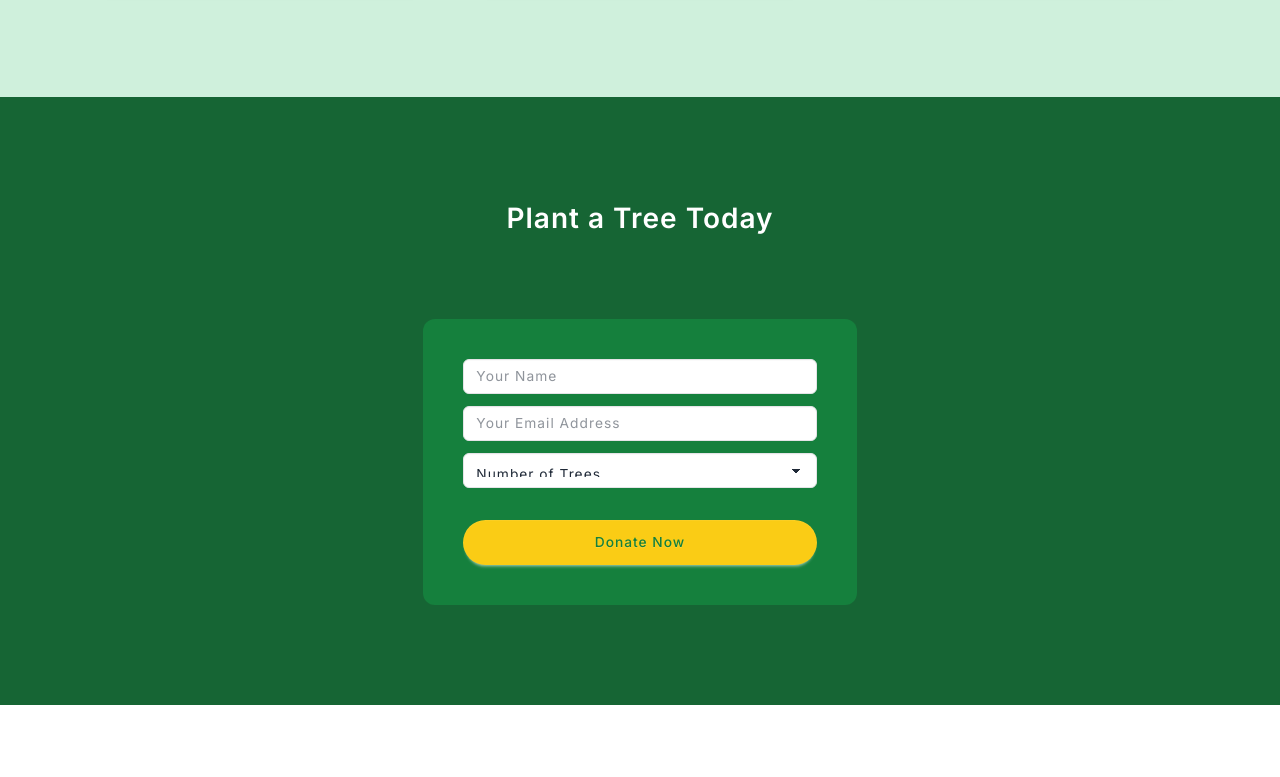
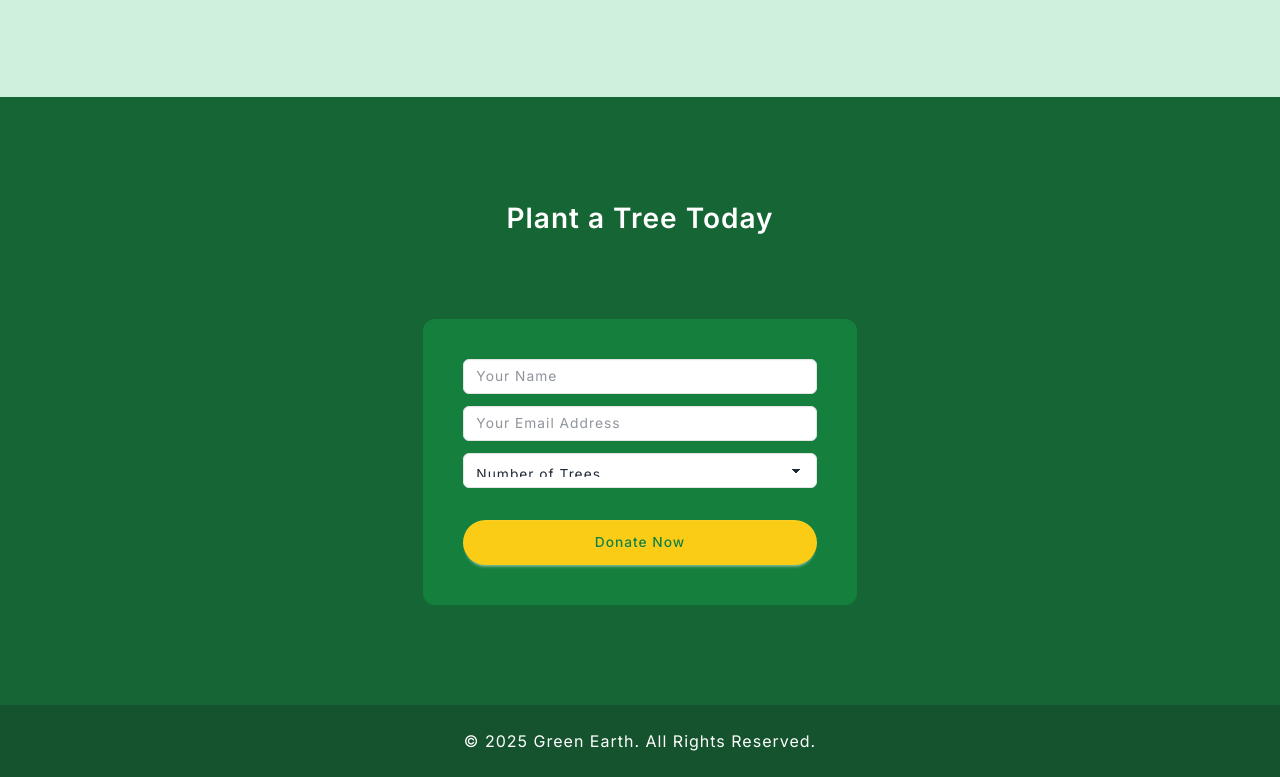
Before and after one commit to Sayfuddin-Naeem/green-earth, a website built with Vite: page index.html in a window 1280 px wide. Shown: the part 1384-2161 px from the top of the page. Before the commit the page ends 2089 px from the top, so only its background shows below. Built offline with nearby package versions, Linux system fonts and the light colour scheme.

Commit message:
Completed the footer section

```diff
--- a/index.html
+++ b/index.html
@@ -159,6 +159,16 @@
 
   <!-- ========== End donation Section ========== -->
 
+  <!-- ========== Start footer Section ========== -->
+
+  <footer class="h-[7.2rem] bg-bg-footer-02 flex justify-center items-center ">
+    <p class="text-white text-[1.4rem] lg:text-[1.6rem]">
+      © <span class="text-white" id="year">2025</span> Green Earth. All Rights Reserved.
+    </p>
+  </footer>
+
+  <!-- ========== End footer Section ========== -->
+
   <script type="module" src="./src/main.js"></script>
 </body>
 </html>
```
